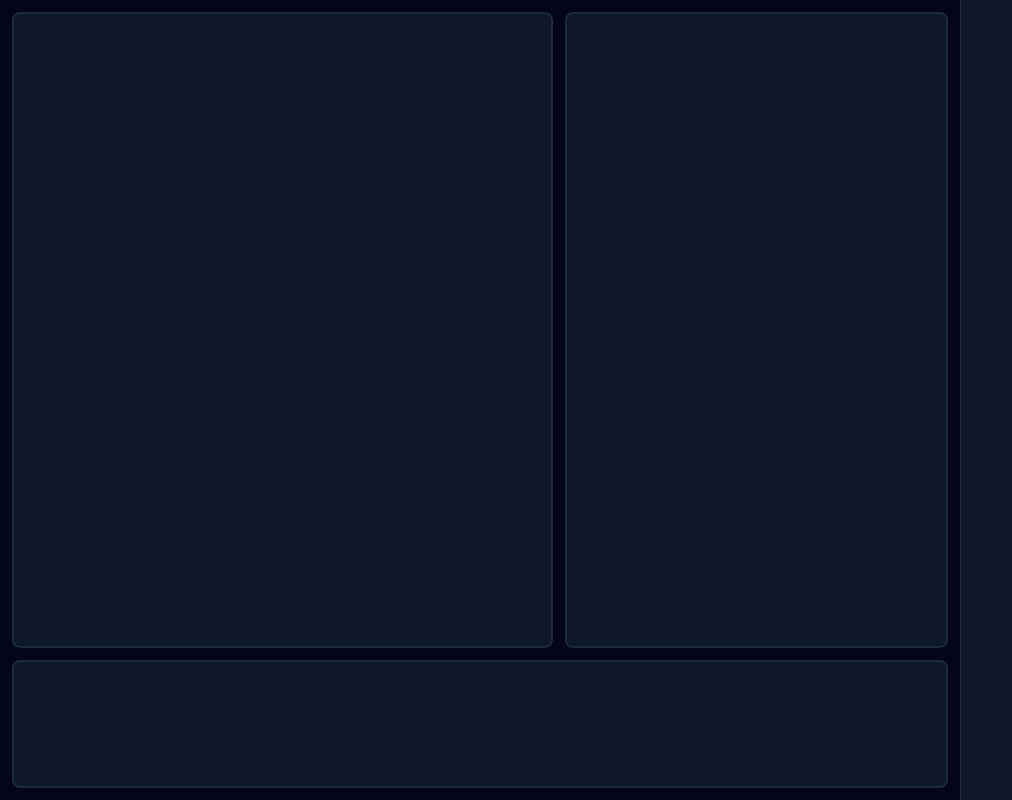
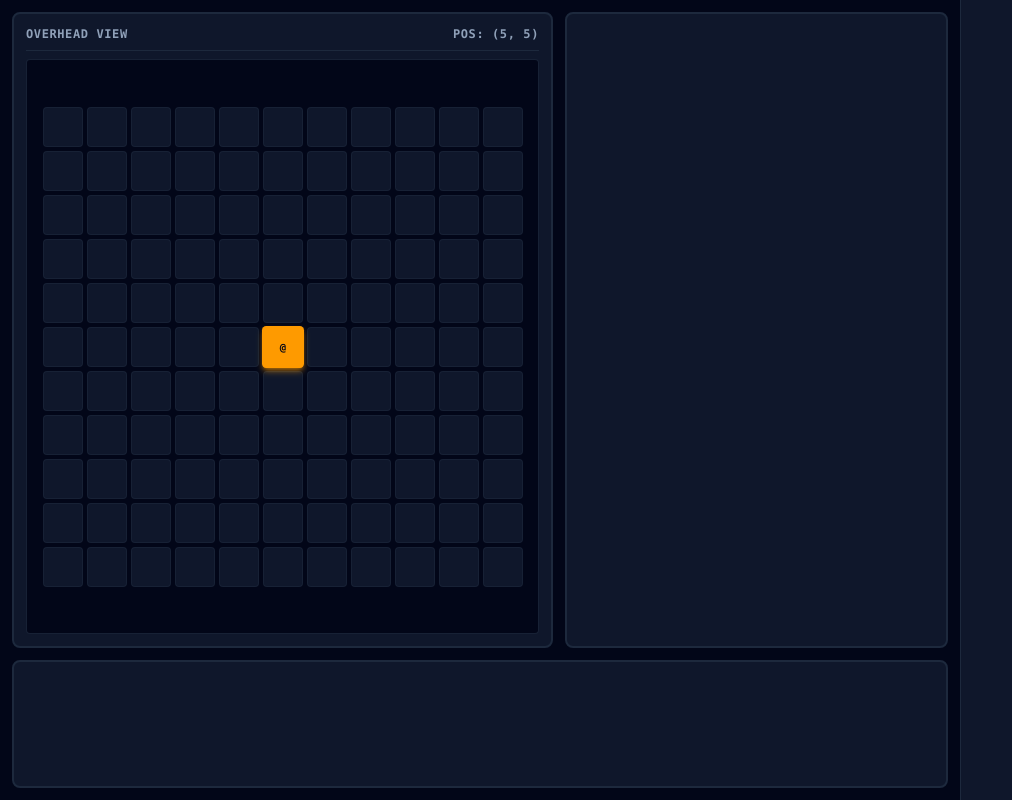
Before and after one commit to keithyw/ragged-crown, a React (Vite) app: page / in a window 1280 px wide. Shown: the whole page, without its empty margins (0-1012 px from the left). Built offline with nearby package versions, Linux system fonts and the light colour scheme.

Commit message:
fixed README username part of url. added map start

```diff
--- a/src/App.tsx
+++ b/src/App.tsx
@@ -1,10 +1,11 @@
 import { GameLayout } from '@/components/layout/GameLayout'
+import { OverheadMap } from '@/components/map/OverheadMap'
 
 export default function App() {
 	return (
 		<GameLayout
 			header={<div>{/* <Header /> */}</div>}
-			mapViewport={<div>{/* <OverheadMap /> */}</div>}
+			mapViewport={<OverheadMap />}
 			encounterViewport={<div>{/* <EncounterViewport /> */}</div>}
 			eventLog={<div>{/* <EventLog /> */}</div>}
 			partyRoster={<div>{/* <PartyRoster /> */}</div>}
--- /dev/null
+++ b/src/components/map/OverheadMap.tsx
@@ -0,0 +1,53 @@
+interface OverheadMapProps {
+	mapData?: number[][]
+	playerPosition?: { x: number; y: number }
+}
+
+export const OverheadMap = ({
+	playerPosition = { x: 5, y: 5 },
+}: OverheadMapProps) => {
+	// Temporary tile grid definition for visualization
+	// probably should move this into a constants file down the road
+	const GRID_SIZE = 11
+
+	return (
+		<div className='flex h-full w-full flex-col'>
+			{/* Panel Header */}
+			<div className='mb-2 flex items-center justify-between border-b border-slate-800 pb-2 text-xs font-semibold tracking-wider text-slate-400 uppercase'>
+				<span>Overhead View</span>
+				<span>
+					Pos: ({playerPosition.x}, {playerPosition.y})
+				</span>
+			</div>
+
+			{/* Grid Container */}
+			<div className='flex min-h-0 flex-1 items-center justify-center overflow-hidden rounded border border-slate-800/80 bg-slate-950 p-2'>
+				<div
+					className='grid aspect-square w-full max-w-120 gap-1'
+					style={{
+						gridTemplateColumns: `repeat(${GRID_SIZE}, minmax(0, 1fr))`,
+					}}
+				>
+					{Array.from({ length: GRID_SIZE * GRID_SIZE }).map((_, index) => {
+						const x = index % GRID_SIZE
+						const y = Math.floor(index / GRID_SIZE)
+						const isPlayer = x === playerPosition.x && y === playerPosition.y
+
+						return (
+							<div
+								key={`${x}-${y}`}
+								className={`flex aspect-square items-center justify-center rounded-sm text-[10px] font-bold transition-colors duration-150 ${
+									isPlayer
+										? 'z-10 scale-105 bg-amber-500 text-slate-950 shadow-md shadow-amber-500/50'
+										: 'border border-slate-800/60 bg-slate-900 text-slate-700 hover:border-slate-700'
+								} `}
+							>
+								{isPlayer ? '@' : ''}
+							</div>
+						)
+					})}
+				</div>
+			</div>
+		</div>
+	)
+}
```
Also changed, not shown: 1 other file (tests, documents, lock files or other folders).
